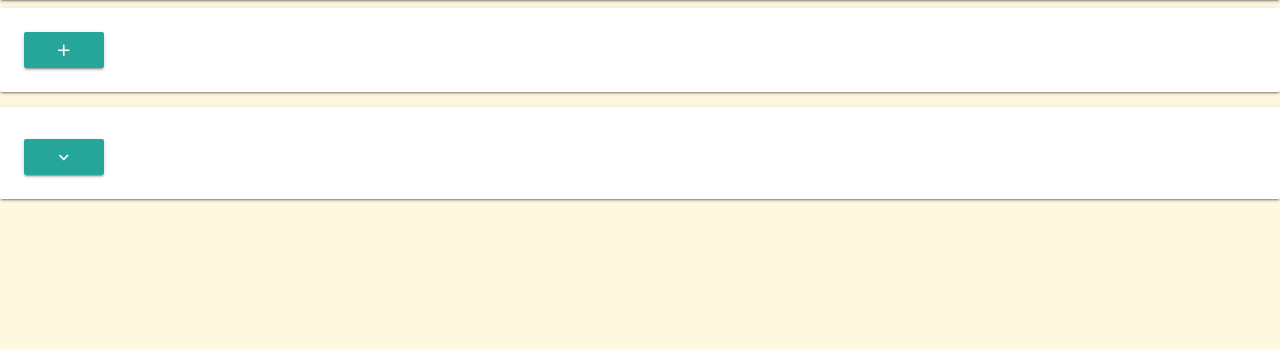
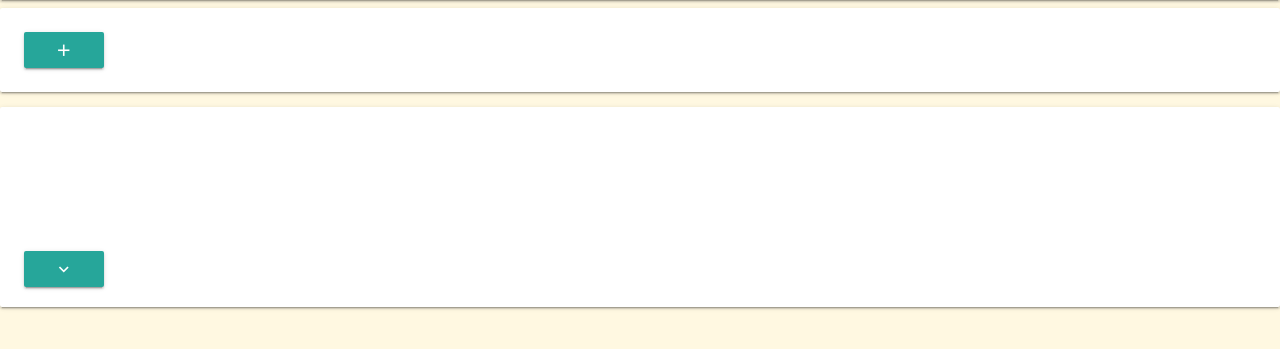
Before and after one commit to lucas-fabry/nuitdelinfoSofuto, a PHP site: page / in a window 1280 px wide. Shown: the part 64-413 px from the top of the page. Run offline with PHP 8.4, Linux system fonts and the light colour scheme; tables that the repository leaves empty or names only in its code hold one stand-in row (values such as "Sample post"); some libraries are stand-ins or nearby versions; some web fonts are replaced.

Commit message:
bouttons!

```diff
--- a/view/css/styles.css
+++ b/view/css/styles.css
@@ -1,5 +1,12 @@
-p{
-    font-size: 4vw;
-    text-align: center;
-    margin-top: 45vh;
+.toExpand {
+	height: 200px;
+	overflow: hidden;
+  	text-overflow: ellipsis;
+	-webkit-transition: 2s; /* For Safari 3.1 to 6.0 */
+  	transition: .2s;
 }
+
+.expandButton {
+	position: absolute;
+	bottom: 20px;
+}
--- a/view/scripts.js
+++ b/view/scripts.js
@@ -1,13 +1,19 @@
 function expand() {
 	var liste = Array.from(document.getElementsByClassName("expandButton"));
 	liste.forEach(function(e){
-		e.addEventListener("click", aggrandir(e));
+		e.addEventListener("click", function(){aggrandir(e)});
 	});
 }
 
 function aggrandir(e) {
 	console.log('coucou');
-	e.parentNode.style.height='100%';
+	if (e.parentNode.style.height!='200px') {
+		e.parentNode.style.height = '200px';
+	}
+	else {
+		e.parentNode.style.height='100%';
+	}
+
 }
 
 window.onload = expand();
--- a/view/topic/list.php
+++ b/view/topic/list.php
@@ -3,12 +3,11 @@
 </div>
 <?php
 foreach ($tab_t as $t) {
-	echo '<div class="card"><div class="card-content">';
-	echo '<div>'.htmlspecialchars($t->get("dateTopic")).'</div>';
-	echo '<div>'.htmlspecialchars($t->get("loginCompte")).'</div>';
-	echo '<div class="card-title">'.htmlspecialchars($t->get("nomTopic")).'</div>';
-	echo '<p>'.htmlspecialchars($t->get('texteTopic')).'</p>';
-	echo '<button class="expandButton btn waves-effect waves-light"><i class="material-icons">expand_more</i></button>';
-
+	echo '<div class="card"><div class="card-content toExpand">';
+		echo '<div>'.htmlspecialchars($t->get("dateTopic")).'</div>';
+		echo '<div>'.htmlspecialchars($t->get("loginCompte")).'</div>';
+		echo '<div class="card-title">'.htmlspecialchars($t->get("nomTopic")).'</div>';
+		echo '<button class="expandButton btn waves-effect waves-light"><i class="material-icons">expand_more</i></button>';
+		echo '<p>'.htmlspecialchars($t->get('texteTopic')).'</p>';
     echo '</div></div>';
 }
--- a/view/view.php
+++ b/view/view.php
@@ -6,7 +6,7 @@
         <link rel="stylesheet" href="https://cdnjs.cloudflare.com/ajax/libs/materialize/0.98.0/css/materialize.min.css">
 
         <link href="https://fonts.googleapis.com/icon?family=Material+Icons" rel="stylesheet">
-        <link rel="stylesheet" href="css/styles.css">
+        <link rel="stylesheet" href="view/css/styles.css">
 
         <link rel="icon" href="images/index.ico" />
     </head>
```
